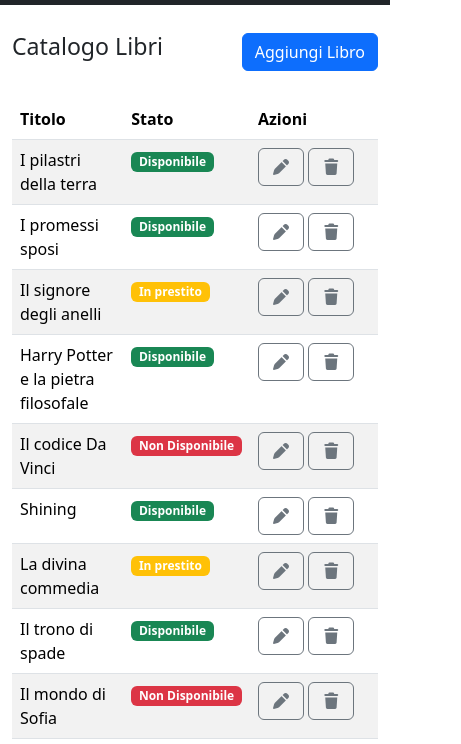
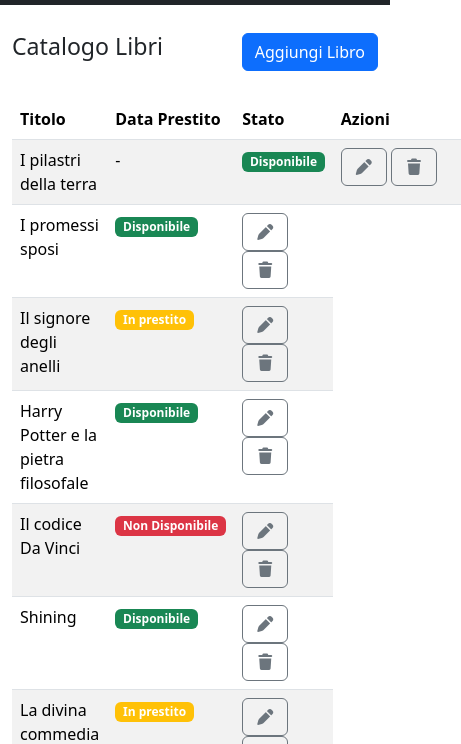
Before and after one commit to FrancescoMiliotti/html-css-bootstrap-dashboard, a plain HTML site: page index.html in a window 390 px wide. Shown: the part 75-819 px from the top of the page, 461 px wide, since content can reach past the window. Drawn offline with nearby package versions, Linux system fonts and the light colour scheme.

Commit message:
inizio versione tablet

```diff
--- a/index.html
+++ b/index.html
@@ -49,9 +49,8 @@
                     <table class="table table-striped table-nowrap">
                         <thead>
                             <tr>
-
                                 <th scope="col-4">Titolo</th>
-
+                                <th scope="col-4" class="d-sm-none">Data Prestito</th>
                                 <th scope="col-4">Stato</th>
                                 <th class="td-width-8" scope="col-4">Azioni</th>
                             </tr>
@@ -59,6 +58,7 @@
                         <tbody>
                             <tr>
                                 <td>I pilastri della terra</td>
+                                <td class="d-sm-none"><span>-</span></td>
                                 <td><span class="badge text-bg-success">Disponibile</span></td>
                                 <td>
                                     <button type="button" class="btn btn-outline-secondary">
```
Also changed, not shown: CSS/style.css (line endings or trailing spaces).
